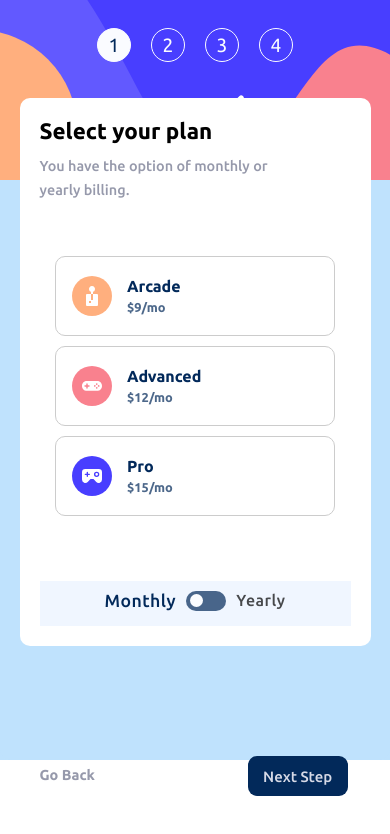
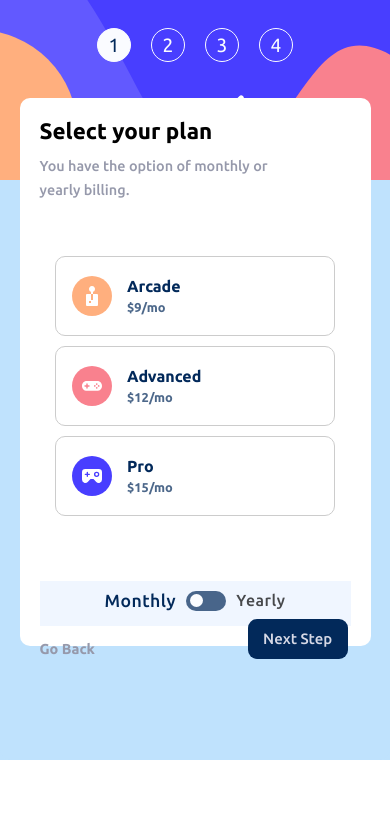
Before and after one commit to aryelzx/multistepform, a plain HTML site: page index.html in a window 390 px wide. Drawn offline with Linux system fonts and the light colour scheme.

Commit message:
almost finished

```diff
--- a/styles/media.css
+++ b/styles/media.css
@@ -231,11 +231,11 @@
   }
   .btn-back {
     position: absolute;
-    top: 122%;
+    top: 99%;
   }
   .btn {
     display: absolute;
-    top: 120%;
+    top: 95%;
   }
   label {
     font-weight: 500;
```
